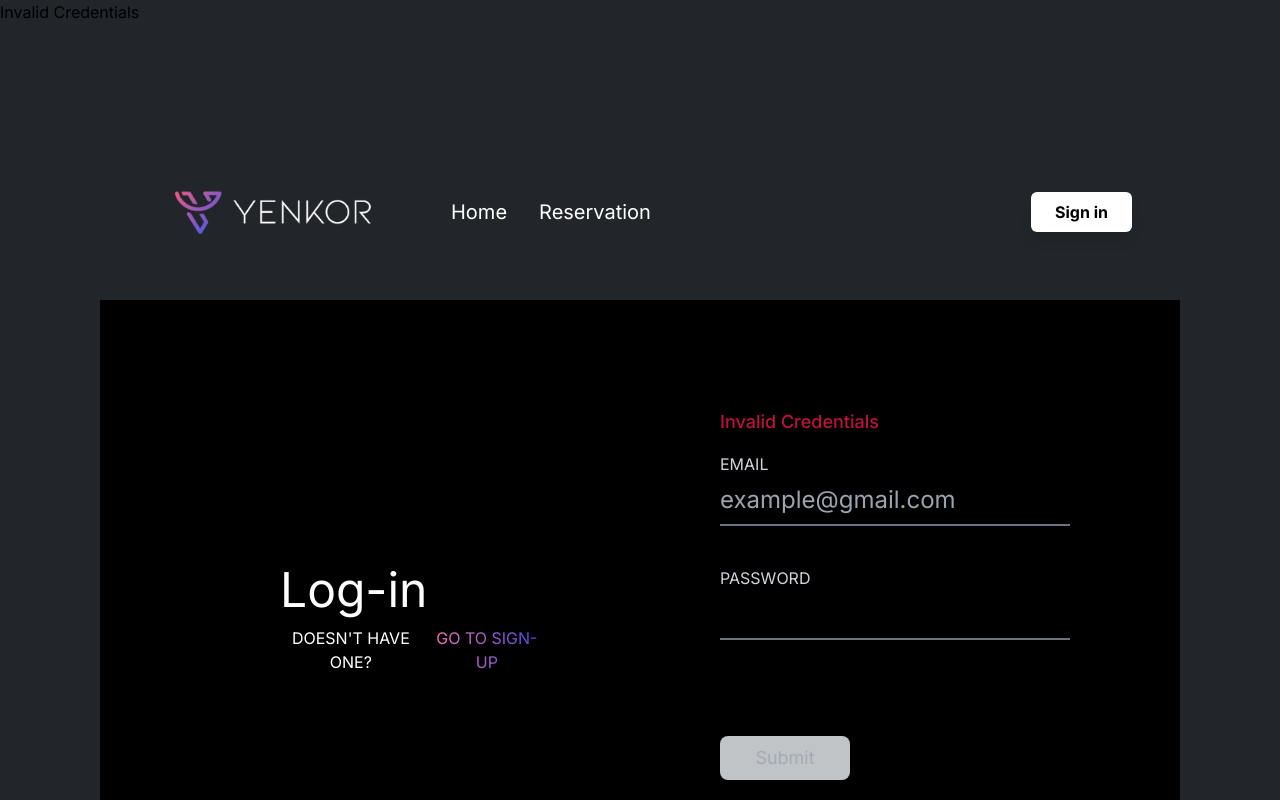
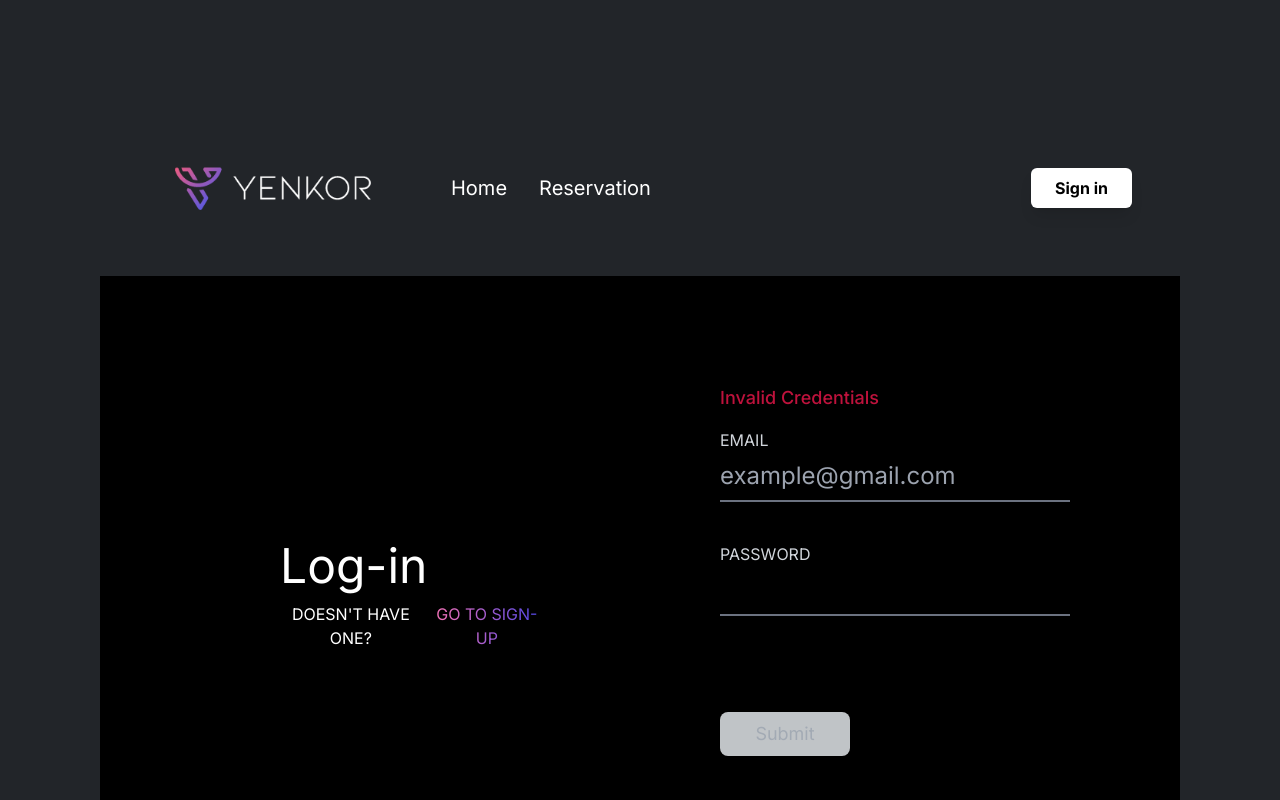
Before and after one commit to 2110503TACEDT66/swdevprac2-project-yenkor, a Next.js app: page /auth/error in a window 1280 px wide. Shown: the top 800 px of the page. Built offline with nearby package versions, Linux system fonts and the light colour scheme; no server answers.

Commit message:
Remove unrelated div

```diff
--- a/src/app/auth/error/page.tsx
+++ b/src/app/auth/error/page.tsx
@@ -3,9 +3,6 @@ import LoginPage from "../login/page";
 export default function ErrorPage() {
     return (
         <main>
-            <div className="font-white">
-                Invalid Credentials
-            </div>
             <LoginPage errorMessage="Invalid Credentials"/>
         </main>
 
```
